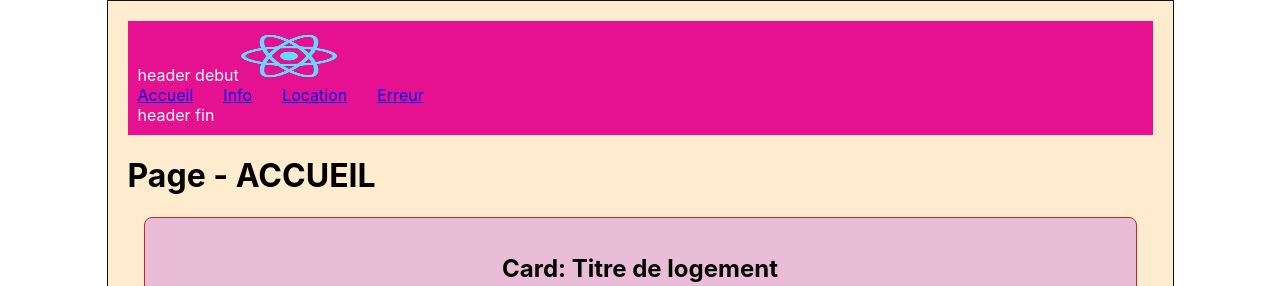
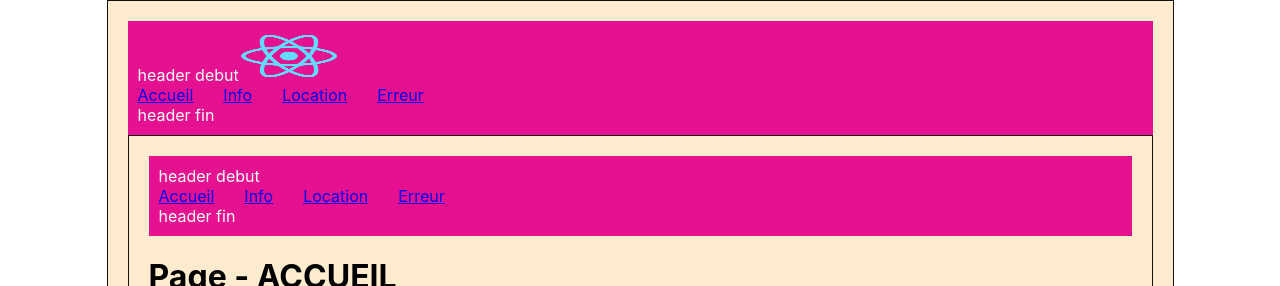
Before and after one commit to tetyanachouteau/P11Kasa, a React (Create React App) app: page / in a window 1280 px wide. Shown: the top 286 px of the page. Built offline with nearby package versions, Linux system fonts and the light colour scheme.

Commit message:
Ajout layout <- Outlet

```diff
--- a/src/App.js
+++ b/src/App.js
@@ -5,15 +5,10 @@ import Location from "./pages/location";
 import Erreur from "./pages/erreur";
 import Footer from './components/Footer';
 import logo from "./images/logo192.png";
-
+import Layout from './components/Layout';
 
 function App() {
-
-    //fetch("http://localhost:3000/data/logement.json")
-
   return (
-
-
     <div className="App">
       <header>
         header debut
@@ -24,30 +19,37 @@ function App() {
               <Link to="/">Accueil</Link>
             </li>
             <li>
-              <a href="/info">Info</a>
+              <Link to="/info">Info</Link>
             </li>
             <li>
-              <a href="/location">Location</a>
+              <Link to="/location">Location</Link>
             </li>
             <li>
-              <a href="/erreur">Erreur</a>
+              <Link to="/erreur">Erreur</Link>
             </li>
           </ul>
         </nav>
-
         header fin
-        </header>
+      </header>
 
       <Routes>
-        <Route path="/" element={<Accueil />} />
-        <Route path="/info" element={<Info />} />
-        <Route path="/location" element={<Location />} />
-        <Route path="/erreur" element={<Erreur />} />
+        <Route
+          path="/"
+          element={<Layout />}
+        >
+          <Route path="/" element={<Accueil />} />
+          <Route path="/info" element={<Info />} />
+          <Route path="/location" element={<Location />} />
+          <Route path="/erreur" element={<Erreur />} />
+        </Route>
       </Routes>
 
-      <Footer/>
+      <main>
+        <article></article>
+      </main>
+
+      <Footer />
     </div>
-
   );
 }
 
--- /dev/null
+++ b/src/components/Layout.jsx
@@ -0,0 +1,41 @@
+import React from 'react';
+
+import { Outlet, Link } from 'react-router-dom';
+
+function Layout() {
+  return (
+    <div className="App">
+      <header>
+        header debut
+       <nav>
+          <ul>
+            <li>
+              <Link to="/">Accueil</Link>
+            </li>
+            <li>
+              <Link to="/info">Info</Link>
+            </li>
+            <li>
+              <Link to="/location">Location</Link>
+            </li>
+            <li>
+              <Link to="/erreur">Erreur</Link>
+            </li>
+          </ul>
+        </nav>
+        header fin
+      </header>
+
+      <main>
+        <Outlet />
+      </main>
+
+      <footer>
+        <p>footer debut</p>
+        footer fin
+      </footer>
+    </div>
+  );
+}
+
+export default Layout;
```
